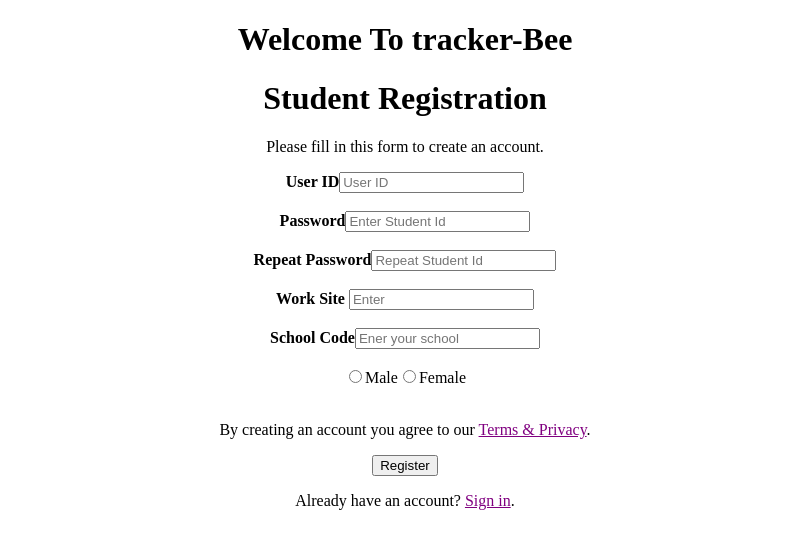
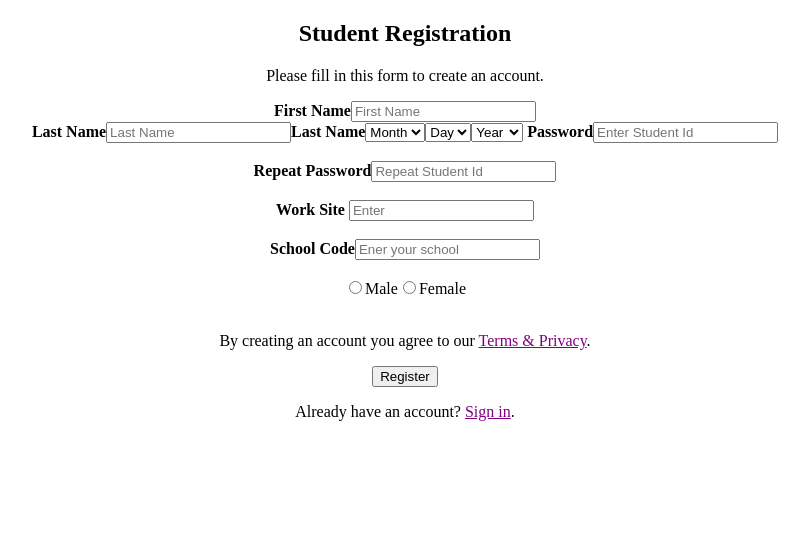
Before and after one commit to linelleliu/icstarproject, a React (Create React App) app: page /register in a window 1280 px wide. Shown: the top 548 px of the page, without its empty margins (235-1044 px from the left). Built offline with nearby package versions, Linux system fonts and the light colour scheme.

Commit message:
added icons in studentlogin

```diff
--- a/src/BottomBar.js
+++ b/src/BottomBar.js
@@ -14,7 +14,7 @@
     width: "100%",
     position: "fixed",
     bottom: 0,
-    backgroundColor: "#1565c0",
+    backgroundColor: "#1976d2",
 
   },
 });
--- a/src/StudentLogIn.css
+++ b/src/StudentLogIn.css
@@ -19,15 +19,18 @@
 .button {
     box-sizing: border-box;
     height: 43px;
-    width: 70%;
+    width: 80%;
     cursor: pointer;
-    background-color: rgb(52, 52, 204);
+    background-color: #1976d2;
     color: white;
+    border-radius: 8px;
 }
 
 .linkForgot {
     color: blue;
     font-size: 13px;
+    text-align: right;
+
 
 }
 
@@ -36,6 +39,10 @@
     font-size: 13px;
 }
 
+h5 {
+    margin: 0;
+}
+
 h3 {
     text-align: center;
 }
--- a/src/StudentLogIn.js
+++ b/src/StudentLogIn.js
@@ -3,7 +3,27 @@
 import logo from "./mlogo.jpg";
 import './StudentLogIn.css';
 import App from './App';
+import { makeStyles } from '@material-ui/core/styles';
+import Input from '@material-ui/core/Input';
+import InputLabel from '@material-ui/core/InputLabel';
+import InputAdornment from '@material-ui/core/InputAdornment';
+import FormControl from '@material-ui/core/FormControl';
+import TextField from '@material-ui/core/TextField';
+import Grid from '@material-ui/core/Grid';
+import AccountCircle from '@material-ui/icons/AccountCircle';
+import LockIcon from '@material-ui/icons/Lock';
 
+const useStyles = makeStyles((theme) => ({
+  margin: {
+    margin: theme.spacing(4),
+  },
+}));
+
+const useStyles1 = makeStyles({
+  root: {
+    color: "#1976d2", //blue 700
+  },
+});
 
 function loginFunction() {
   let userData = [
@@ -34,30 +54,68 @@
   }
 
 function StudentLogIn() {
+  const classes = useStyles();
+  const classes1 = useStyles1()
     return(
       <div>
         <br/>
-        <img src={logo} width="90%" height="auto" paddingLeft="20px"></img>
+        <img className="logo" src={logo} width="90%" height="auto" paddingLeft="20px" ></img>
+
+        <div className={classes.margin} >
+          <Grid container spacing={1} alignItems="flex-end">
+            <TextField
+              id="outlined-basic"
+              label="Email"
+              variant="outlined"
+              size="small"
+              InputProps={{
+                startAdornment: (
+                  <InputAdornment position="start">
+                    <AccountCircle  className={classes1.root} />
+                  </InputAdornment>
+                ),
+              }}
+            />
+          </Grid>
+        </div>
+        <div className={classes.margin} >
+            <Grid container spacing={1} alignItems="flex-end">
+              <TextField
+                id="outlined-basic"
+                label="Password"
+                variant="outlined"
+                size="small"
+                type="password"
+                InputProps={{
+                  startAdornment: (
+                    <InputAdornment position="start">
+                      <LockIcon className={classes1.root}/>
+                    </InputAdornment>
+                  ),
+                }}
+              />
+          </Grid>
+        </div>
+
+        {/* <lable id = "error" style={{ visibility:"hidden", color:"red" }}>Invalid Email</lable> */}
+        {/* <input id="eid" className="email" placeholder="Email" type="text" /> */}
+        {/* <input id="pass" className= "passw" placeholder="Password" type="password" /> */}
+        {/* <lable id = "word" style={{ visibility:"hidden", color:"red" }}>Invalid password</lable> */}
+
+
+        <button onClick={loginFunction} className="button">LOG IN</button>
         <br/>
         <br/>
-        <br/>
-        <input id="eid" className="email" placeholder="Email" type="text" />
-        <br/>
-        <lable id = "error" style={{ visibility:"hidden", color:"red" }}>Invalid Email</lable>
-        <br/>
-        <input id="pass" className= "passw" placeholder="Password" type="password" />
-        <br/>
-        <lable id = "word" style={{ visibility:"hidden", color:"red" }}>Invalid password</lable>
         <Link to="/forgotPass" className="linkForgot"><i>Forgot Password?</i></Link>
-        <br/>
-        <br/>
-        <button onClick={loginFunction} className="button">LOGIN</button>
         <br/>
         <br/>
         <br/>
         <br/>
         <br/>
-        <Link to="/register" className="linkRegister">REGISTER</Link>
+        <div>
+          <h5>Don't have an account?</h5>
+          <Link to="/register" className="linkRegister">Register Here</Link>
+        </div>
       </div>
     );
 };
--- a/src/StudentRegistration.js
+++ b/src/StudentRegistration.js
@@ -1,19 +1,110 @@
 import React from 'react';
 import  {Link} from 'react-router-dom';
+
 
 
 function StudentRegistration(props) {
   return (
     <div className="App">
-        <h1> Welcome To tracker-Bee </h1>
 
         <form action="action_page.php">
         <div class="container">
-        <h1> Student Registration </h1>
-        <p>Please fill in this form to create an account.</p>
+          <h2> Student Registration </h2>
+          <p>Please fill in this form to create an account.</p>
 
-          <label for="User ID"><b>User ID</b></label>
-          <input type="text" placeholder="User ID" name="Enter Email" required/><br/><br/>
+          <label for="fname"><b>First Name</b></label>
+          <input type="text" placeholder="First Name" name="fname" required/>
+          <br/>
+          <label for="lname"><b>Last Name</b></label>
+          <input type="text" placeholder="Last Name" name="lname" required/>
+          <label for="lname"><b>Last Name</b></label>
+          <select id="Birthday_Month" name="Birthday_Month">
+            <option value="-1">Month</option>
+            <option value="January">Jan</option>
+            <option value="February">Feb</option>
+            <option value="March">Mar</option>
+            <option value="April">Apr</option>
+            <option value="May">May</option>
+            <option value="June">Jun</option>
+            <option value="July">Jul</option>
+            <option value="August">Aug</option>
+            <option value="September">Sep</option>
+            <option value="October">Oct</option>
+            <option value="November">Nov</option>
+            <option value="December">Dec</option>
+          </select>
+
+          <select name="Birthday_day" id="Birthday_Day">
+            <option value="-1">Day</option>
+            <option value="1">1</option>
+            <option value="2">2</option>
+            <option value="3">3</option>
+            <option value="4">4</option>
+            <option value="5">5</option>
+            <option value="6">6</option>
+            <option value="7">7</option>
+            <option value="8">8</option>
+            <option value="9">9</option>
+            <option value="10">10</option>
+            <option value="11">11</option>
+            <option value="12">12</option>
+            <option value="13">13</option>
+            <option value="14">14</option>
+            <option value="15">15</option>
+            <option value="16">16</option>
+            <option value="17">17</option>
+            <option value="18">18</option>
+            <option value="19">19</option>
+            <option value="20">20</option>
+            <option value="21">21</option>
+            <option value="22">22</option>
+            <option value="23">23</option>
+            <option value="24">24</option>
+            <option value="25">25</option>
+            <option value="26">26</option>
+            <option value="27">27</option>
+            <option value="28">28</option>
+            <option value="29">29</option>
+            <option value="30">30</option>
+            <option value="31">31</option>
+           </select>
+
+          <select name="Birthday_Year" id="Birthday_Year">
+            <option value="-1">Year</option>
+            <option value="2012">2012</option>
+            <option value="2011">2011</option>
+            <option value="2010">2010</option>
+            <option value="2009">2009</option>
+            <option value="2008">2008</option>
+            <option value="2007">2007</option>
+            <option value="2006">2006</option>
+            <option value="2005">2005</option>
+            <option value="2004">2004</option>
+            <option value="2003">2003</option>
+            <option value="2002">2002</option>
+            <option value="2001">2001</option>
+            <option value="2000">2000</option>
+            <option value="1999">1999</option>
+            <option value="1998">1998</option>
+            <option value="1997">1997</option>
+            <option value="1996">1996</option>
+            <option value="1995">1995</option>
+            <option value="1994">1994</option>
+            <option value="1993">1993</option>
+            <option value="1992">1992</option>
+            <option value="1991">1991</option>
+            <option value="1990">1990</option>
+            <option value="1989">1989</option>
+            <option value="1988">1988</option>
+            <option value="1987">1987</option>
+            <option value="1986">1986</option>
+            <option value="1985">1985</option>
+            <option value="1984">1984</option>
+            <option value="1983">1983</option>
+            <option value="1982">1982</option>
+            <option value="1981">1981</option>
+            <option value="1980">1980</option>
+          </select>
 
           <label for="Psword"><b> Password</b></label>
           <input type="Password" placeholder="Enter Student Id" name="psw" required/><br/><br/>
```
Also changed, not shown: src/StudentRegistration.css (added, +35 -0 lines).
